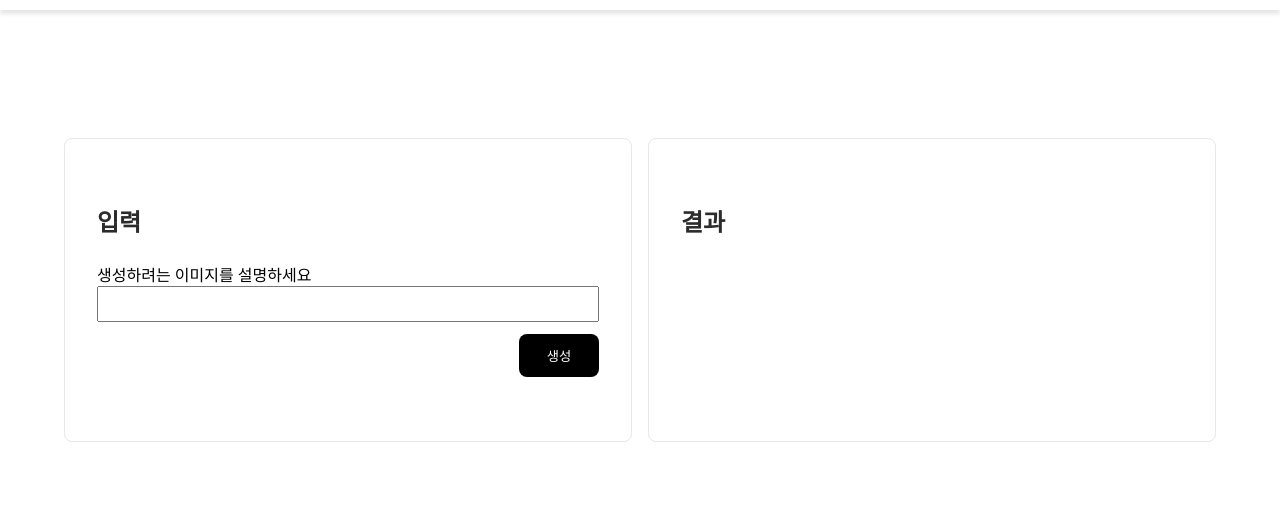
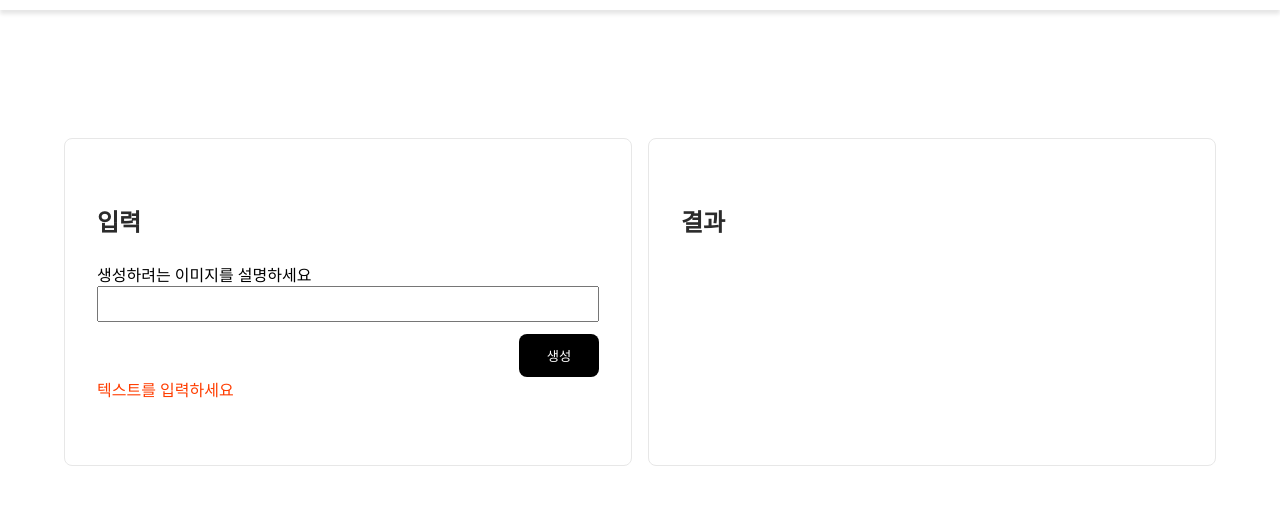
Before and after one commit to Ellie998/screenshot-to-data, a website: page index.html in a window 1280 px wide. Both pictures are taken after a click on the button "생성". Shown: the part 83-588 px from the top of the page. Drawn offline with Linux system fonts and the light colour scheme; no server answers; a web font is replaced by a local one.

Commit message:
ADD : error message

```diff
--- a/index.html
+++ b/index.html
@@ -24,6 +24,7 @@
           <div class="form">
             <input type="text" id="promptInput" />
             <button type="button" id="button_m_img" class="button">생성</button>
+            <p class="error_message"></p>
           </div>
         </section>
         <section>
--- a/script.js
+++ b/script.js
@@ -5,6 +5,7 @@ const mainScreenDataElement = document.getElementById("main_m_screen_data");
 const buttonImgElement = document.getElementById("button_m_img");
 const buttonScreenDataElement = document.getElementById("button_m_screen_data");
 const loaderElements = document.querySelectorAll(".result_container .loader");
+const errorMessageElements = document.querySelectorAll(".error_message ");
 
 navImgElement.addEventListener("click", function () {
   mainImgElement.classList.remove("hidden");
@@ -15,11 +16,15 @@ navScreenDataElement.addEventListener("click", function () {
   mainScreenDataElement.classList.remove("hidden");
 });
 
-buttonImgElement.addEventListener("click", function () {
+buttonImgElement.addEventListener("click", function (e) {
+  const promptValue = document.getElementById("promptInput").value;
+  if (promptValue.replace(" ", "").length === 0) {
+    errorMessageElements[0].textContent = "텍스트를 입력하세요";
+    return;
+  }
   buttonImgElement.disabled = true;
 
   loaderElements[0].classList.remove("hidden");
-  const promptValue = document.getElementById("promptInput").value;
 
   fetch("/newImg", {
     method: "POST",
--- a/styles.css
+++ b/styles.css
@@ -164,3 +164,7 @@ button:disabled {
     clip-path: polygon(50% 50%, 0 0, 100% 0, 100% 100%, 100% 100%, 100% 100%);
   }
 }
+
+.error_message {
+  color: #ff3d00;
+}
```
